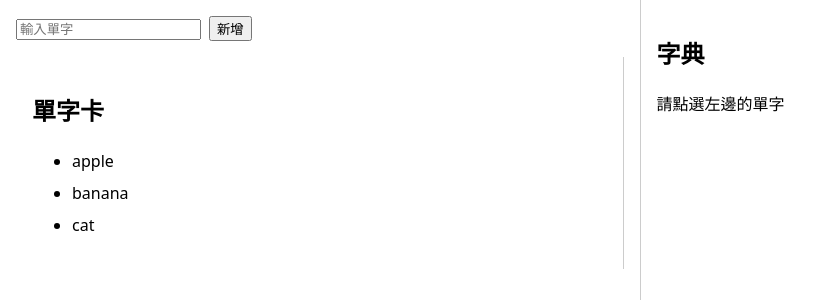
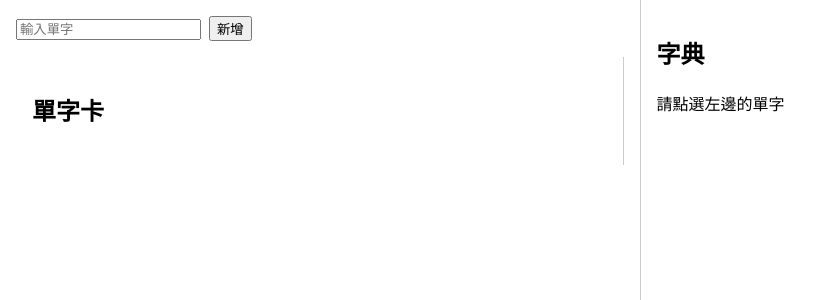
Before and after one commit to AstarChen0720/VOCcontainer, a React app in the folder frontend/: page / in a window 1280 px wide. Shown: the top 300 px of the page, without its empty margins (0-831 px from the left). Built offline with nearby package versions, Linux system fonts and the light colour scheme; the HTML template or start-up script is replaced by a standard one.

Commit message:
GPT增加了可以保留資料在localstorage讓我重新整理後新增的單字資料不會不見。搞懂後發現無法執行，發現是有衝突,兩個useEffect的執行順序錯了,所以每次重新整理都會被洗掉資料

```diff
--- a/frontend/src/App.tsx
+++ b/frontend/src/App.tsx
@@ -2,7 +2,7 @@
 // 從components/WordList導入WordList的不具名(=預設=default)匯出的東西(不具名匯入),可以字定義名子(因為default輸出只會有一個,你只要指定要從哪裡提取電腦就知道了)
 // 從components/Dictionary導入Dictionary的不具名(=預設=default)匯出的東西(不具名匯入)
 // 從components/WordInput導入WordInput的不具名(=預設=default)匯出的東西(不具名匯入)
-import { useState } from "react";
+import { useState, useEffect } from "react";
 import WordList from "./components/WordList";
 import Dictionary from "./components/Dictionary";
 import WordInput from "./components/WordInput";
@@ -12,18 +12,29 @@ type Word = {
   id: number;
   text: string;
 };
+//為管理方便,定義一個常數STORAGE_KEY,值是字串"words",用來當作localStorage的key值
+const STORAGE_KEY = "words";
 
 function App() {
-  // 左邊的單字清單（暫時寫死））
+  // 左邊的單字清單
   // <Word[]>代表初始值是要符合Word的陣列,()的內容是初始值
-  const [words, setWords] = useState<Word[]>([
-    { id: 1, text: "apple" },
-    { id: 2, text: "banana" },
-    { id: 3, text: "cat" },
-  ]);
-
+  const [words, setWords] = useState<Word[]>([]);
   // 建立一個陣列放目前選到的單字，目前被選到的單字，預設是null如果有選到就更新並且套用Word型別
   const [selectedWord, setSelectedWord] = useState<Word | null>(null);
+
+  // 用useEffect,執行一個函式,只在第一次render後執行一次(因為依賴項是空陣列[]),他的功能是創造一個叫stored的函式,存入從localStorage取出(.getItem)名叫STORAGE_KEY的東西,如果有(不是null),就用setWords將他用JSON.parse轉成陣列後更新成當前的單字陣列(words),不用return因為他不會持續執行
+  useEffect(() => {
+    const stored = localStorage.getItem(STORAGE_KEY);
+    if (stored) {
+      setWords(JSON.parse(stored));
+    }
+  }, []);
+
+  // 用useEffect,執行一個函式,每次單字陣列(words)改變後執行,功能是將目前的單字list(words)變成string(JSON.stringify)後存入localStorage中叫STORAGE_KEY的項目中(.setItem(key,value))
+  useEffect(() => {
+    localStorage.setItem(STORAGE_KEY, JSON.stringify(words));
+  }, [words]);
+
   // 建立一個叫做addWord函式,他的參數限定是string,他的工作有兩個1.建立一個叫做nesWord的object,型別限定是word,格式是第一項id會用Date.now()產生一個從1970/1/1到現在的豪秒數當id(目的是給一個獨一無二的數,方便排序)第二項是傳入的參數
   const addWord = (text: string) => {
     const newWord: Word = {
```
Also changed, not shown: 1 other file (tests, documents, lock files or other folders).
